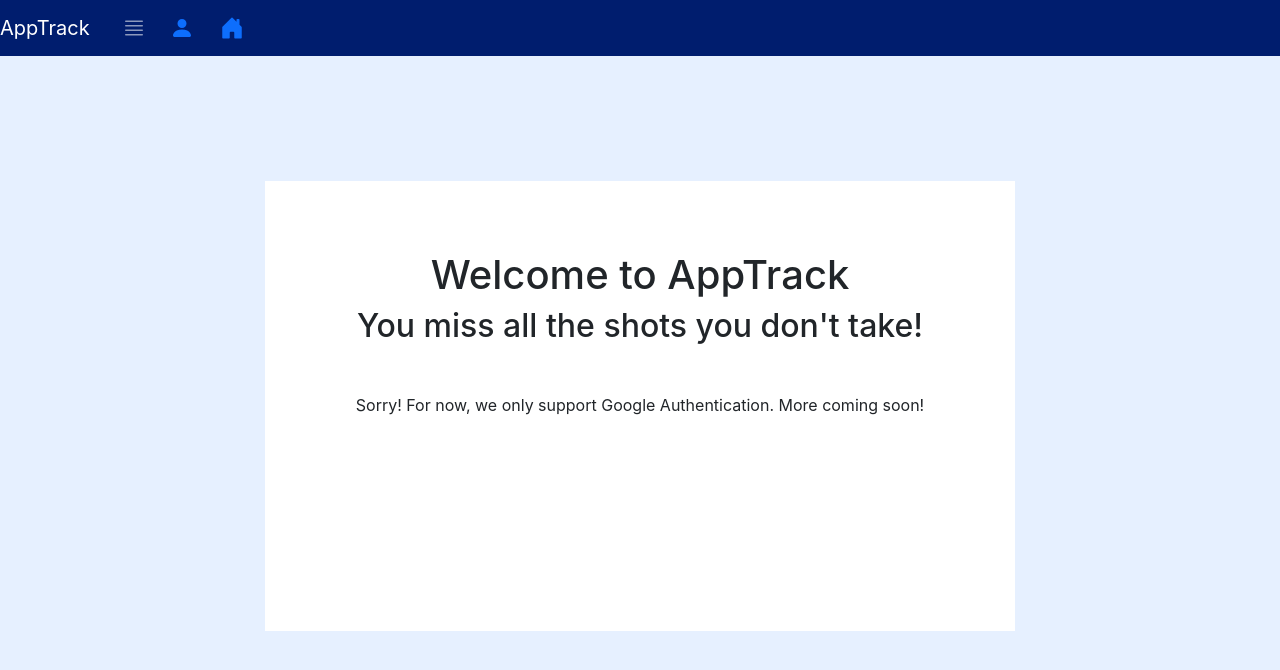
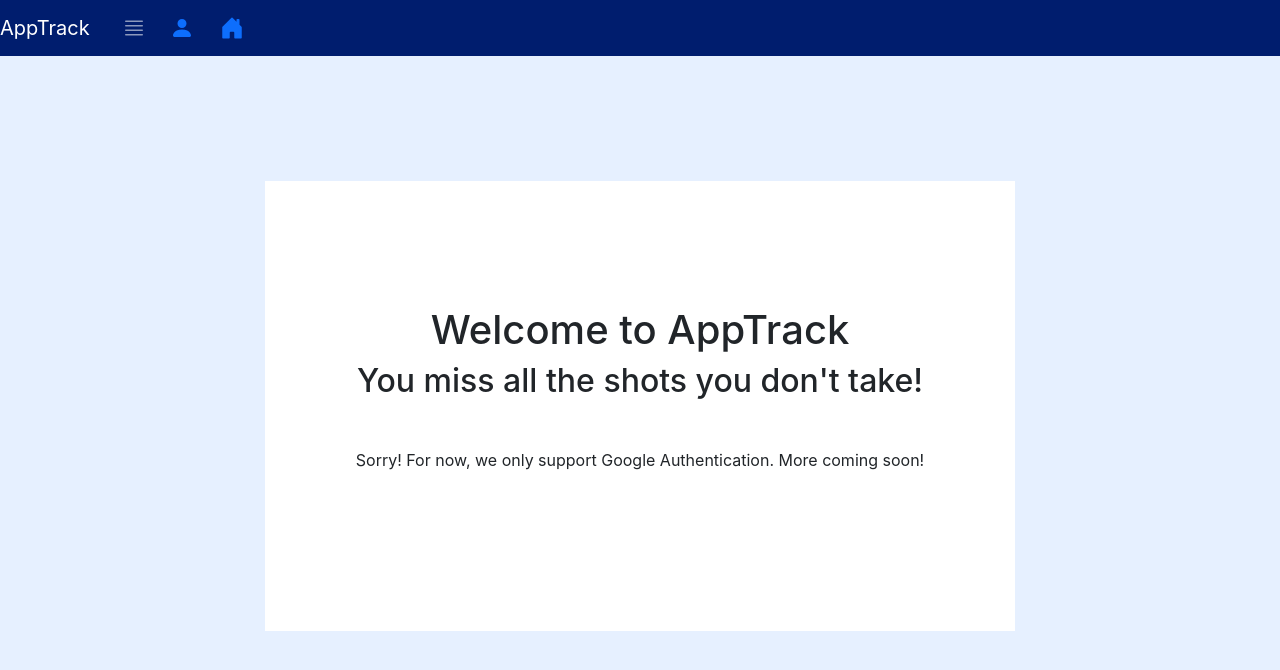
Before and after one commit to akhorana14/AppTrack, a React (Create React App) app in the folder frontend/: page /signin in a window 1280 px wide. Shown: the top 670 px of the page. Built offline with nearby package versions, Linux system fonts and the light colour scheme.

Commit message:
button styled

```diff
--- a/frontend/src/pages/SignIn/SignIn.css
+++ b/frontend/src/pages/SignIn/SignIn.css
@@ -8,6 +8,11 @@ body {
     margin: auto;
     margin-top: 125px;
     text-align: center;
-    padding: 70px 0;
+    padding: 125px 0;
     background: rgb(255, 255, 255);
 }
+
+.google {
+    width: 25%;
+    margin: auto;
+}
--- a/frontend/src/pages/SignIn/SignIn.jsx
+++ b/frontend/src/pages/SignIn/SignIn.jsx
@@ -10,9 +10,12 @@ function SignIn() {
             <div className="centersquare">
                 <h1>Welcome to AppTrack</h1>
                 <h2>You miss all the shots you don't take!</h2>
-                <div>
-                    <GoogleOAuthProvider clientId="350232392626-4lul15jckdjhqj2lkp4mphugoqbsvll7.apps.googleusercontent.com">
-                        <GoogleLogin onSuccess={handleLogin} onError={handleFailure} />
+                <div className="google">
+                    <GoogleOAuthProvider width="200px" clientId="350232392626-4lul15jckdjhqj2lkp4mphugoqbsvll7.apps.googleusercontent.com">
+                        <GoogleLogin
+                            onSuccess={handleLogin}
+                            onError={handleFailure}
+                        />
                     </GoogleOAuthProvider>
                 </div>
                 <p>Sorry! For now, we only support Google Authentication. More coming soon!</p>
```
Also changed, not shown: 1 other file (tests, documents, lock files or other folders).
